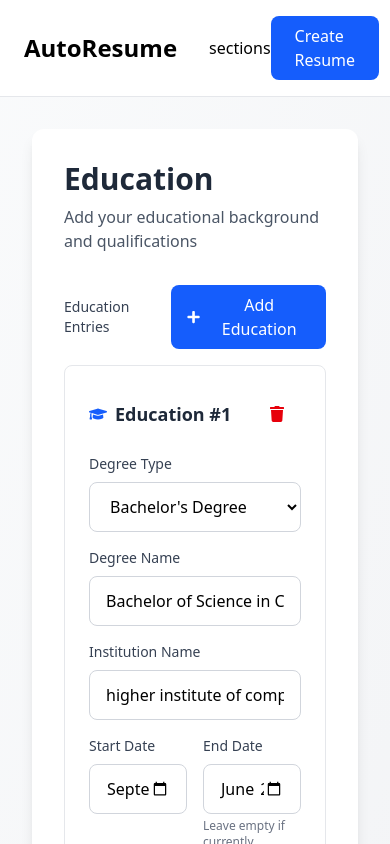
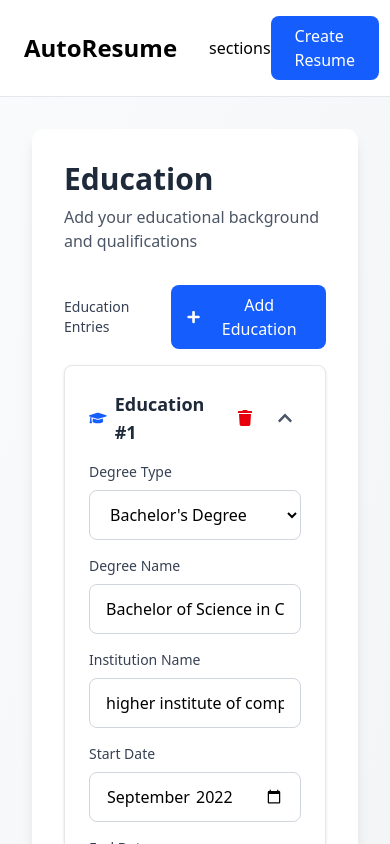
Before and after one commit to bouajilaProg/auto-resume, a Next.js app: page /sections/education in a window 390 px wide. Shown: the top 844 px of the page. Built offline with nearby package versions, Linux system fonts and the light colour scheme.

Commit message:
feat(education): make the education form collapsible

```diff
--- a/app/sections/education/components/EducationForm.tsx
+++ b/app/sections/education/components/EducationForm.tsx
@@ -1,41 +1,104 @@
+"use client"
 import { DegreeType, EducationItem } from "@/types/resumeTypes"
-import { FaGraduationCap, FaTrash } from "react-icons/fa"
+import { useState } from "react";
+import { FaGraduationCap, FaTrash, FaChevronDown, FaChevronUp } from "react-icons/fa"
 
-function EducationForm({ edu, index, updateEducation, removeEducation }: {
+interface EducationFormProps {
   edu: EducationItem;
   index: number;
   updateEducation: (id: number, field: keyof EducationItem, value: string) => void;
   removeEducation: (id: number) => void;
-}) {
+}
+
+function EducationForm({ edu, index, updateEducation, removeEducation }: EducationFormProps) {
+  const [isOpen, setIsOpen] = useState(true);
+
+  const handleFieldChange = (field: keyof EducationItem) => (
+    e: React.ChangeEvent<HTMLInputElement | HTMLSelectElement>
+  ) => {
+    updateEducation(edu.id, field, e.target.value);
+  };
+
+  if (!isOpen) {
     return (
-    <div>
-      <div className="border border-gray-200 rounded-lg p-6 space-y-4 relative">
+
+      <div className="border border-gray-200 rounded-lg p-6 space-y-4 bg-white shadow-sm">
         <div className="flex items-center justify-between mb-4">
           <h3 className="text-lg font-semibold text-gray-800 flex items-center gap-2">
             <FaGraduationCap className="text-blue-600" />
             Education #{index + 1}
           </h3>
+          <div className="flex items-center gap-2">
             <button
               onClick={() => removeEducation(edu.id)}
-            className="p-4 text-red-600 hover:bg-red-50 rounded-lg transition"
+              className="p-2 text-red-600 hover:bg-red-50 rounded-lg transition"
+              aria-label="Delete education entry"
             >
               <FaTrash />
+            </button>          <button
+              onClick={() => setIsOpen(true)}
+              className="p-2 text-gray-600 hover:bg-gray-100 rounded-lg transition"
+              aria-label="Collapse education entry"
+            >
+              <FaChevronDown />
             </button>
+
+          </div>
+        </div>
+
+        {/* details part */}
+        <div>
+          <p className="text-gray-700"><span className="font-semibold">Degree Name:</span> {edu.degreeName}</p>
+          <p className="text-gray-700"><span className="font-semibold">Institution:</span> {edu.institution}</p>
+          <p className="text-gray-700">
+            <span className="font-semibold">Duration:</span> {edu.startDate} - {edu.endDate || "Present"}
+          </p>
+        </div>
+      </div>
+
+
+    );
+  }
+
+  return (
+    <div className="border border-gray-200 rounded-lg p-6 space-y-4 bg-white shadow-sm">
+      <div className="flex items-center justify-between mb-4">
+        <h3 className="text-lg font-semibold text-gray-800 flex items-center gap-2">
+          <FaGraduationCap className="text-blue-600" />
+          Education #{index + 1}
+        </h3>
+        <div className="flex items-center gap-2">
+          <button
+            onClick={() => removeEducation(edu.id)}
+            className="p-2 text-red-600 hover:bg-red-50 rounded-lg transition"
+            aria-label="Delete education entry"
+          >
+            <FaTrash />
+          </button>          <button
+            onClick={() => setIsOpen(false)}
+            className="p-2 text-gray-600 hover:bg-gray-100 rounded-lg transition"
+            aria-label="Collapse education entry"
+          >
+            <FaChevronUp />
+          </button>
+
+        </div>
       </div>
 
       {/* Degree Type */}
       <div>
-          <label className="block text-sm font-medium text-gray-700 mb-2">
+        <label htmlFor={`degreeType-${edu.id}`} className="block text-sm font-medium text-gray-700 mb-2">
           Degree Type
         </label>
         <select
+          id={`degreeType-${edu.id}`}
           value={edu.degreeType}
-            onChange={(e) => updateEducation(edu.id, 'degreeType', e.target.value)}
+          onChange={handleFieldChange('degreeType')}
           className="w-full px-4 py-3 border border-gray-300 rounded-lg focus:ring-2 focus:ring-blue-600 focus:border-transparent outline-none transition"
         >
-            {Object.keys(DegreeType).map(dt => (
-              <option key={dt} value={dt}>
-                {DegreeType[dt as keyof typeof DegreeType]}
+          {Object.entries(DegreeType).map(([key, value]) => (
+            <option key={key} value={key}>
+              {value}
             </option>
           ))}
         </select>
@@ -43,52 +106,57 @@ function EducationForm({ edu, index, updateEducation, removeEducation }: {
 
       {/* Degree Name */}
       <div>
-          <label className="block text-sm font-medium text-gray-700 mb-2">
+        <label htmlFor={`degreeName-${edu.id}`} className="block text-sm font-medium text-gray-700 mb-2">
           Degree Name
         </label>
         <input
+          id={`degreeName-${edu.id}`}
           type="text"
           value={edu.degreeName}
-            onChange={(e) => updateEducation(edu.id, 'degreeName', e.target.value)}
+          onChange={handleFieldChange('degreeName')}
           className="w-full px-4 py-3 border border-gray-300 rounded-lg focus:ring-2 focus:ring-blue-600 focus:border-transparent outline-none transition"
           placeholder="e.g., Computer Science, Business Administration"
         />
       </div>
+
       {/* Institution */}
       <div>
-          <label className="block text-sm font-medium text-gray-700 mb-2">
+        <label htmlFor={`institution-${edu.id}`} className="block text-sm font-medium text-gray-700 mb-2">
           Institution Name
         </label>
         <input
+          id={`institution-${edu.id}`}
           type="text"
           value={edu.institution}
-            onChange={(e) => updateEducation(edu.id, 'institution', e.target.value)}
+          onChange={handleFieldChange('institution')}
           className="w-full px-4 py-3 border border-gray-300 rounded-lg focus:ring-2 focus:ring-blue-600 focus:border-transparent outline-none transition"
           placeholder="e.g., University of Tunisia"
         />
       </div>
 
       {/* Dates */}
-        <div className="grid grid-cols-2 gap-4">
+      <div className="grid grid-cols-1 md:grid-cols-2 gap-4">
         <div>
-            <label className="block text-sm font-medium text-gray-700 mb-2">
+          <label htmlFor={`startDate-${edu.id}`} className="block text-sm font-medium text-gray-700 mb-2">
             Start Date
           </label>
           <input
+            id={`startDate-${edu.id}`}
             type="month"
             value={edu.startDate}
-              onChange={(e) => updateEducation(edu.id, 'startDate', e.target.value)}
+            onChange={handleFieldChange('startDate')}
             className="w-full px-4 py-3 border border-gray-300 rounded-lg focus:ring-2 focus:ring-blue-600 focus:border-transparent outline-none transition"
           />
         </div>
         <div>
-            <label className="block text-sm font-medium text-gray-700 mb-2">
+          <label htmlFor={`endDate-${edu.id}`} className="block text-sm font-medium text-gray-700 mb-2">
             End Date
           </label>
           <input
+            id={`endDate-${edu.id}`}
             type="month"
             value={edu.endDate}
-              onChange={(e) => updateEducation(edu.id, 'endDate', e.target.value)}
+            onChange={handleFieldChange('endDate')}
             className="w-full px-4 py-3 border border-gray-300 rounded-lg focus:ring-2 focus:ring-blue-600 focus:border-transparent outline-none transition"
           />
           <p className="text-xs text-gray-500 mt-1">
@@ -97,10 +165,7 @@ function EducationForm({ edu, index, updateEducation, removeEducation }: {
         </div>
       </div>
     </div>
-
-
-    </div>
-  )
+  );
 }
 
-export default EducationForm
+export default EducationForm;
```
Lines whose indentation alone changed are shown as unchanged.
